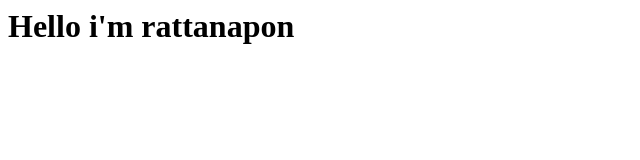
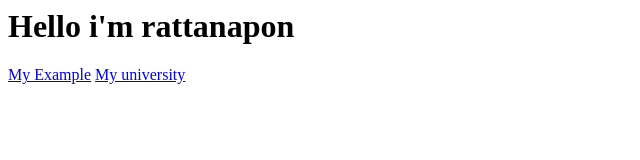
Before and after one commit to Rattanapon-Sri/Rattanapon-Sri.github.io, a plain HTML site: page index.html in a window 1280 px wide. Shown: the whole page, without its empty margins (0-640 px from the left). Drawn offline with Linux system fonts and the light colour scheme.

Commit message:
Update index.html

```diff
--- a/index.html
+++ b/index.html
@@ -1 +1,3 @@
 <h1>Hello i'm rattanapon</h1>
+<a href='https://rattanapon-sri.github.io/Example'>My Example</a>
+<a href='https://spu.ac.th'>My university</a>
```
